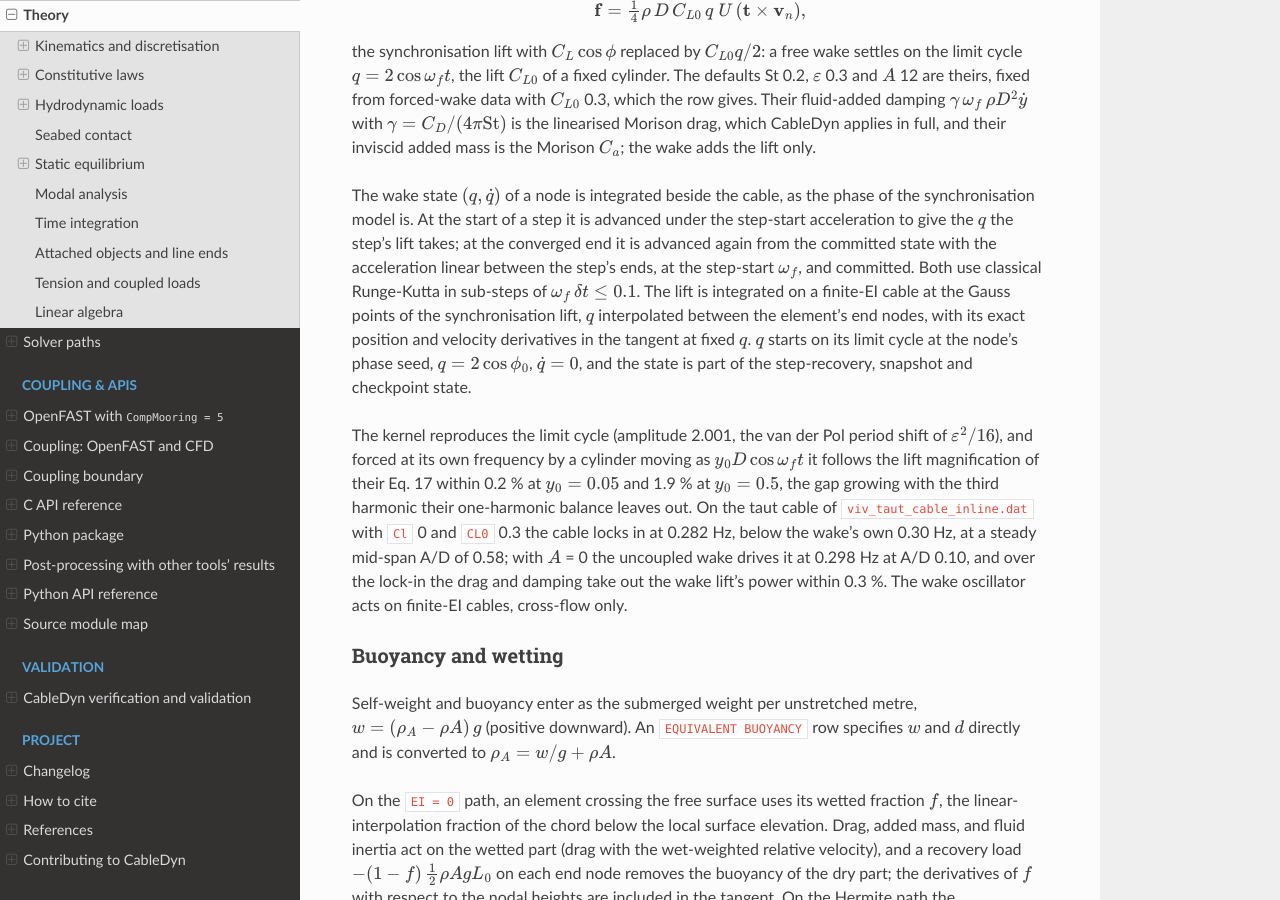
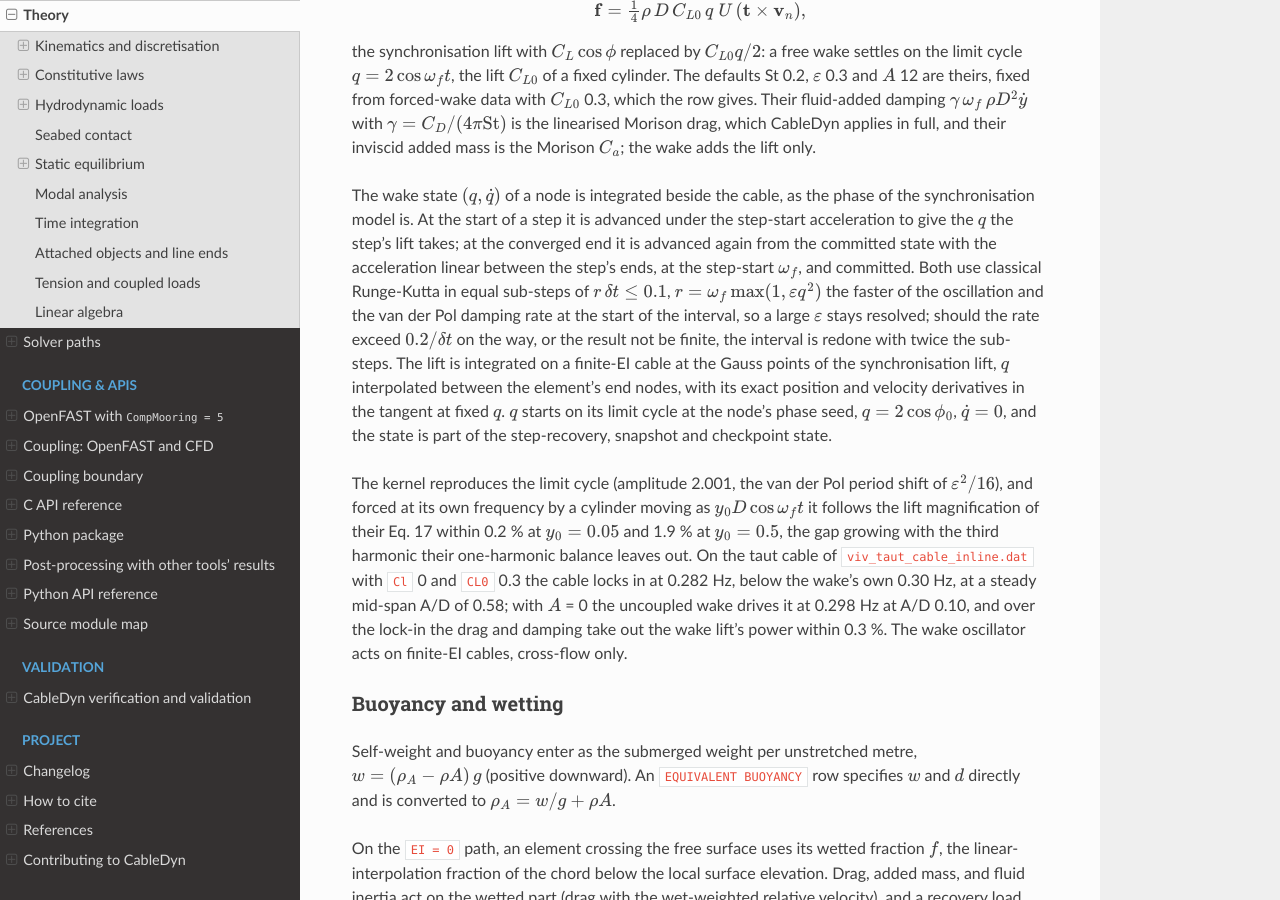
Before and after one commit to SMI-Lab-Inha/CableDyn, a Sphinx documentation site: the page built from doc/theory.rst, in a window 1280 px wide and 900 px high, scrolled down 23212 px. Built offline with Sphinx 7.4.7 and the Read the Docs theme 3.1.0, drawn with Linux system fonts in a browser that asks for light colours.

Commit message:
fix: wake sub-steps follow the van der Pol damping rate as well
CD_VIV_Wake_Advance chose its RK4 sub-steps from om dt <= 0.1 alone. The
van der Pol damping eps om (q^2 - 1) is a faster rate for a large eps,
which the deck accepts: with eps 20 and om 1 the unforced oscillator
from (2, 0) went non-finite within 0.5 s in 0.1 s calls.

The sub-steps now satisfy r dt <= 0.1 with r = om max(1, eps q^2) at
the start of the interval, and the interval is redone from its start
with twice the sub-steps should the rate exceed 0.2/dt on the way or
the result not be finite (up to 1e6 sub-steps). For the default eps 0.3
the count is unchanged until |q| > 1.83, so one call still equals two
half calls to round-off; every documented wake result is unchanged at
its printed digits.

tests/test_viv_wake_kernel.f90 K4: eps 20 from (2, 0) in 0.1 s calls
stays finite and matches 1 ms calls within 1e-13 at t = 1 s
((1.967, -0.034)). The theory text gives the new rule.

Signed-off-by: Jae Hoon Seo <jaehoon.seo@inha.ac.kr>

```diff
--- a/doc/theory.rst
+++ b/doc/theory.rst
@@ -1272,8 +1272,11 @@ The wake state :math:`(q, \dot q)` of a node is integrated beside the cable, as
 synchronisation model is. At the start of a step it is advanced under the step-start
 acceleration to give the :math:`q` the step's lift takes; at the converged end it is advanced
 again from the committed state with the acceleration linear between the step's ends, at the
-step-start :math:`\omega_f`, and committed. Both use classical Runge-Kutta in sub-steps of
-:math:`\omega_f\,\delta t \le 0.1`. The lift is integrated on a finite-EI cable at the Gauss
+step-start :math:`\omega_f`, and committed. Both use classical Runge-Kutta in equal sub-steps of
+:math:`r\,\delta t \le 0.1`, :math:`r = \omega_f\max(1, \varepsilon q^2)` the faster of the
+oscillation and the van der Pol damping rate at the start of the interval, so a large
+:math:`\varepsilon` stays resolved; should the rate exceed :math:`0.2/\delta t` on the way, or the
+result not be finite, the interval is redone with twice the sub-steps. The lift is integrated on a finite-EI cable at the Gauss
 points of the synchronisation lift, :math:`q` interpolated between the element's end nodes, with
 its exact position and velocity derivatives in the tangent at fixed :math:`q`. :math:`q` starts on
 its limit cycle at the node's phase seed, :math:`q = 2\cos\phi_0`, :math:`\dot q = 0`, and the
```
Also changed, not shown: 2 other files.
